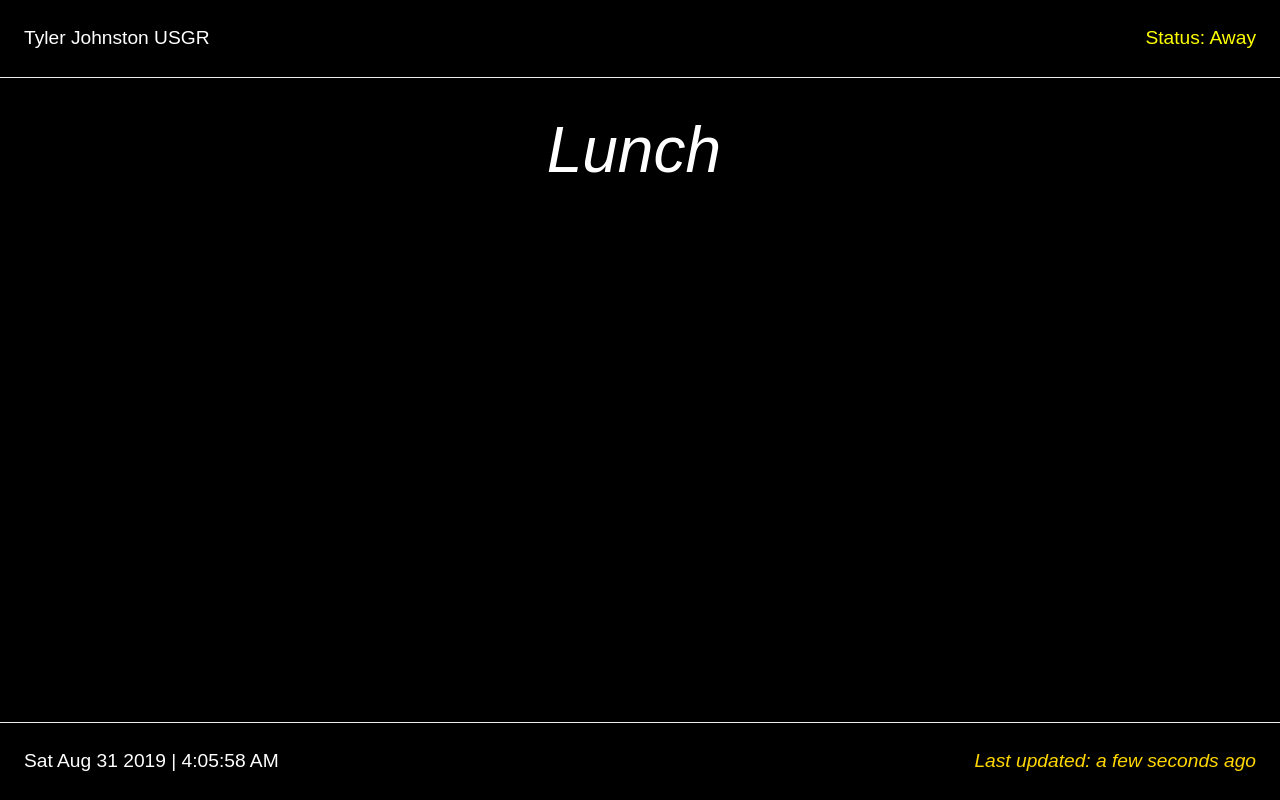
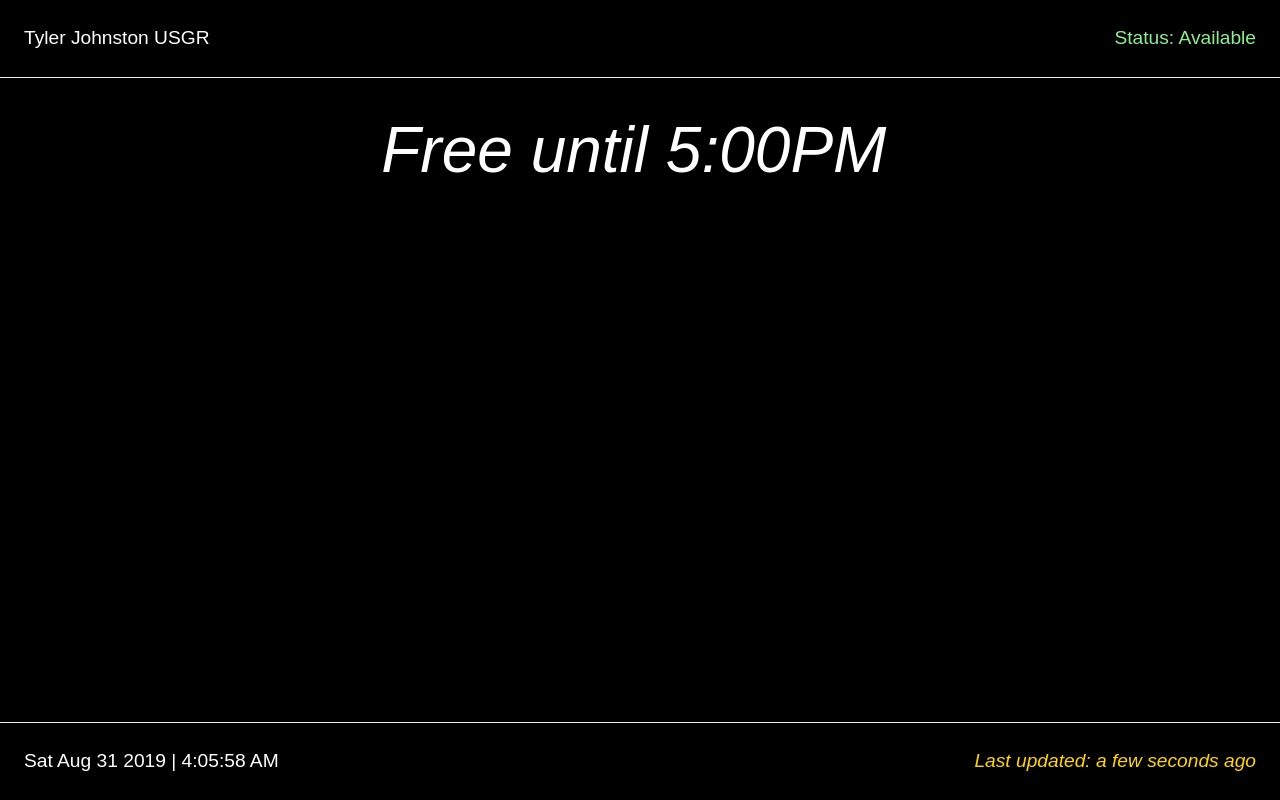
Before and after one commit to tgj/thecodedream, an Angular app: page / in a window 1280 px wide. Built offline with nearby package versions, Linux system fonts and the light colour scheme; a web font is replaced by a local one.

Commit message:
Update message

```diff
--- a/src/app/app.component.html
+++ b/src/app/app.component.html
@@ -4,14 +4,14 @@
       {{ 'Tyler Johnston USGR' }}
     </div>
     <div class="status float-right">
-      Status: {{ 'Away' }}
+      Status: {{ 'Available' }}
     </div>
   </div>
 </header>
 
 <main class="Site-content">
   <div class="message text-center">
-    <em>Lunch</em>
+    <em>Free until 5:00PM</em>
   </div>
 </main>
 
--- a/src/app/app.component.scss
+++ b/src/app/app.component.scss
@@ -36,7 +36,7 @@ footer {
 }
 
 .status {
-  color: yellow;
+  color: lightgreen;
 }
 
 .last-updated {
```
